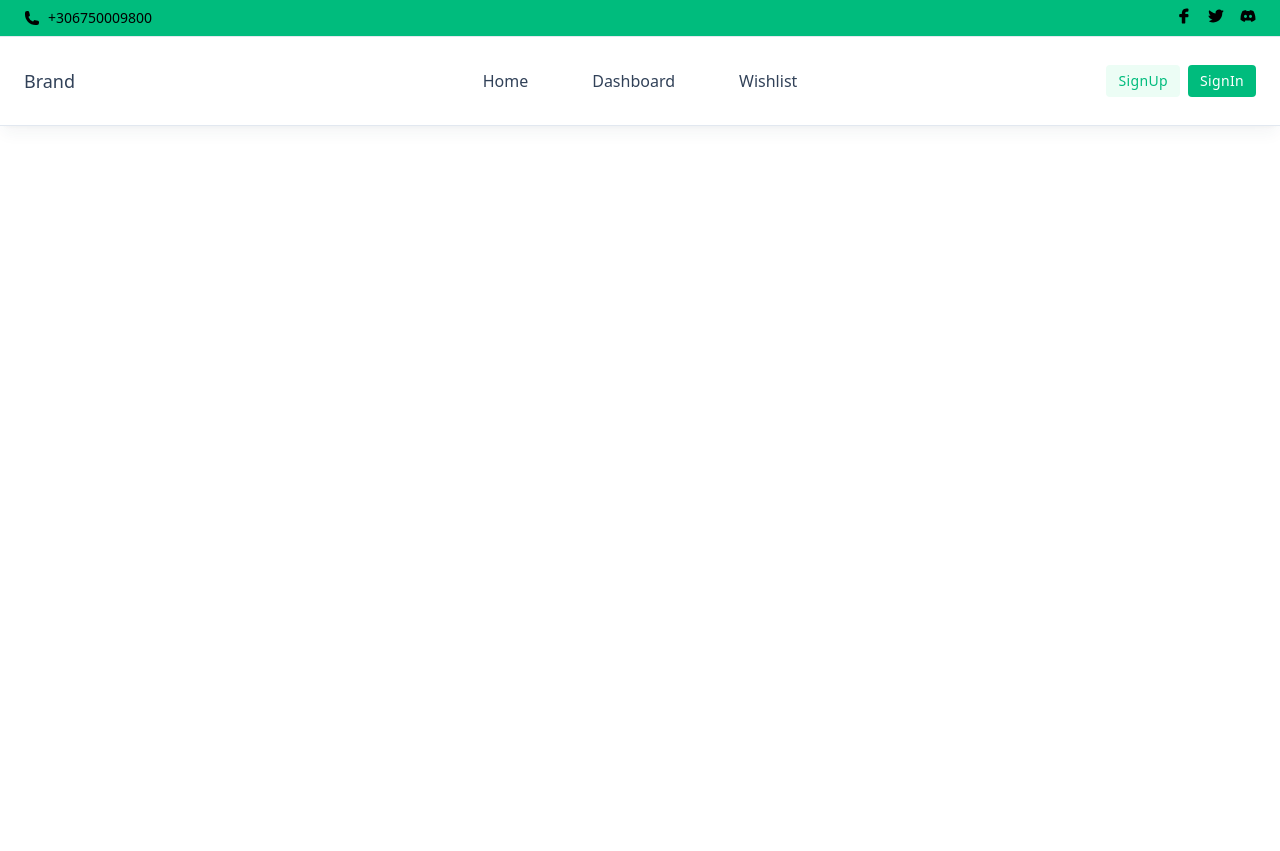
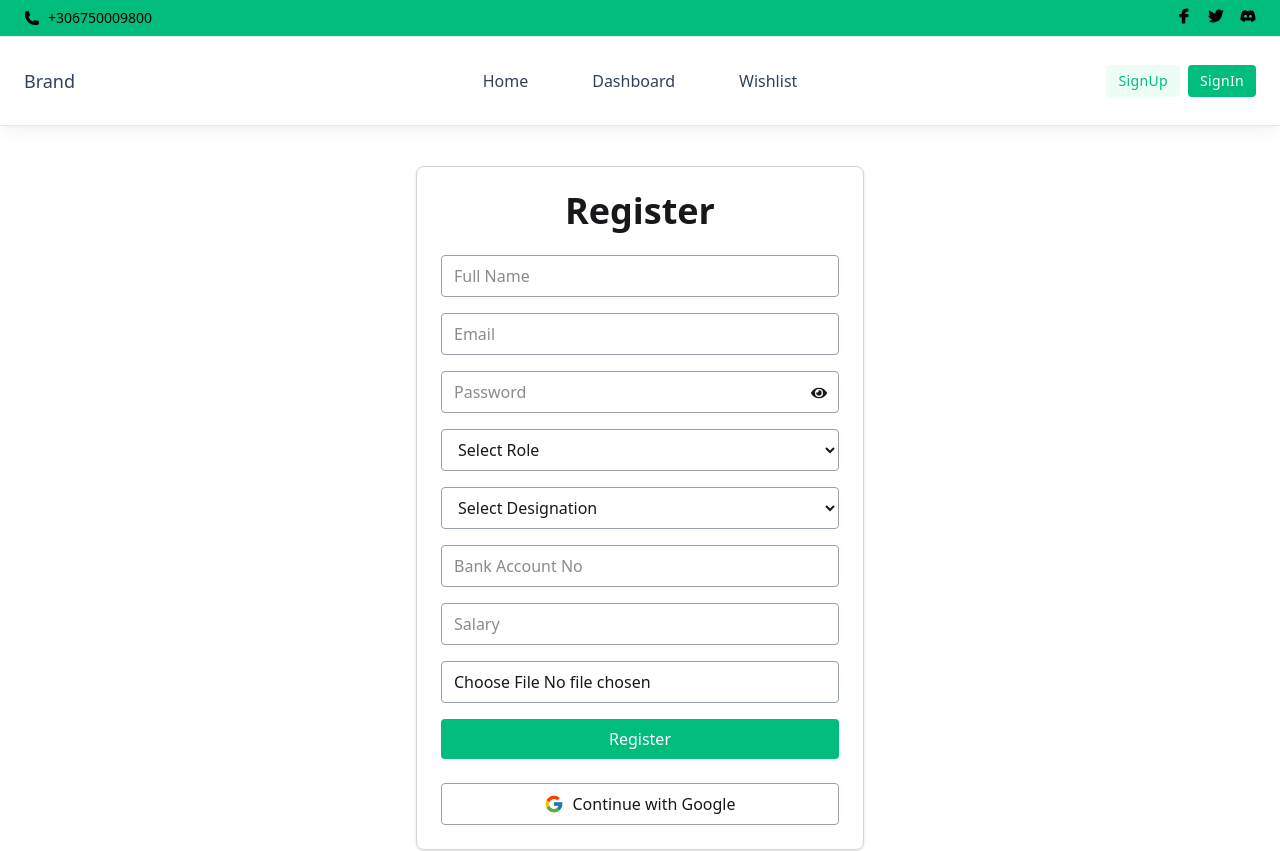
Before and after one commit to islamemon59/employee-management-system-client, a React (Vite) app: page /register in a window 1280 px wide. Shown: the top 851 px of the page. Built offline with nearby package versions, Linux system fonts and the light colour scheme; no server answers.

Commit message:
register form added employee data inserted

```diff
--- /dev/null
+++ b/src/Api/PostEmployeeData.js
@@ -0,0 +1,14 @@
+import axios from "axios";
+
+export const postEmployeeData = async (employeeData) => {
+  try {
+    const { data } = await axios.post(
+      `${import.meta.env.VITE_URL}employee-data`,
+      employeeData
+    );
+    return data;
+  } catch (error) {
+    console.error("Error posting employee data:", error);
+    throw error;
+  }
+};
--- a/src/Shared/Login/Login.jsx
+++ b/src/Shared/Login/Login.jsx
@@ -2,7 +2,7 @@ import React from "react";
 import { useForm } from "react-hook-form";
 import SocialLoginButton from "../../Components/SocialLoginButton/SocialLoginButton";
 import useAuth from "../../Hooks/useAuth";
-import { useLocation, useNavigate } from "react-router";
+import { Link, useLocation, useNavigate } from "react-router";
 
 const Login = () => {
   const { signInUser } = useAuth();
@@ -30,7 +30,7 @@ const Login = () => {
 
   return (
     <div className="max-w-md mx-auto mt-20 p-6 border border-gray-300 rounded-lg shadow">
-      <h2 className="text-2xl font-semibold mb-4 text-center">Login</h2>
+      <h2 className="text-3xl md:text-4xl font-bold mb-6 text-center">Login now</h2>
 
       <form onSubmit={handleSubmit(onSubmit)} className="space-y-4">
         <div>
@@ -66,6 +66,7 @@ const Login = () => {
           Login
         </button>
       </form>
+        <Link to="/register" className="font-semibold text-sm mt-1">Don't have an account <span className="text-indigo-700 hover:border-b-1 cursor-pointer">Register</span></Link>
 
       <SocialLoginButton
       ></SocialLoginButton>
--- a/src/Shared/Register/Register.jsx
+++ b/src/Shared/Register/Register.jsx
@@ -1,11 +1,210 @@
-import React from 'react';
+import React, { useState } from "react";
+import { useForm } from "react-hook-form";
+import { FaEye, FaRegEyeSlash } from "react-icons/fa";
+import SocialLoginButton from "../../Components/SocialLoginButton/SocialLoginButton";
+import { uploadImage } from "../../Api/ImageUploadApi";
+import { postEmployeeData } from "../../Api/PostEmployeeData";
+import useAuth from "../../Hooks/useAuth";
 
 const Register = () => {
-    return (
+  const {
+    register,
+    handleSubmit,
+    formState: { errors },
+  } = useForm();
+  const [isPassword, setIsPassword] = useState(false);
+  const { createUser } = useAuth();
+
+  const onSubmit = async (data) => {
+    console.log("Form Data:", data);
+
+    const image = await uploadImage(data?.photo[0]);
+
+    createUser(data?.email, data?.password)
+      .then(async (res) => {
+        const employeeData = {
+          bank_account_no: data.bank_account_no,
+          designation: data.designation,
+          email: data.email,
+          password: data?.password,
+          name: data.name,
+          photo: image,
+          role: data.role,
+          salary: data.salary,
+          status: "unVerified",
+          created_at: new Date().toISOString(),
+          last_log_in: new Date().toISOString(),
+        };
+
+        console.log(employeeData);
+        const result = await postEmployeeData(employeeData);
+        console.log(result);
+        console.log(res);
+      })
+      .catch((error) => {
+        console.log(error);
+      });
+  };
+
+  return (
+    <div className="max-w-md mx-auto mt-10 p-6 border border-gray-300 rounded-lg shadow">
+      <h2 className="text-3xl md:text-4xl font-bold mb-6 text-center">
+        Register
+      </h2>
+
+      <form onSubmit={handleSubmit(onSubmit)} className="space-y-4">
         <div>
+          <input
+            type="text"
+            placeholder="Full Name"
+            className="w-full border border-gray-400 px-3 py-2 rounded"
+            {...register("name", { required: "Name is required" })}
+          />
+          {errors.name && (
+            <p className="text-red-500 text-sm mt-1">{errors.name.message}</p>
+          )}
+        </div>
 
+        <div>
+          <input
+            type="email"
+            placeholder="Email"
+            className="w-full border border-gray-400 px-3 py-2 rounded"
+            {...register("email", { required: "Email is required" })}
+          />
+          {errors.email && (
+            <p className="text-red-500 text-sm mt-1">{errors.email.message}</p>
+          )}
         </div>
-    );
+
+        <div className="relative">
+          <input
+            type={isPassword ? "text" : "password"}
+            placeholder="Password"
+            className="w-full border border-gray-400 px-3 py-2 rounded"
+            {...register("password", {
+              required: "Password is required",
+              minLength: {
+                value: 6,
+                message: "Password must be at least 6 characters",
+              },
+              validate: {
+                hasCapital: (value) =>
+                  /[A-Z]/.test(value) ||
+                  "Must contain at least one capital letter",
+                hasSpecial: (value) =>
+                  /[!@#$%^&*(),.?":{}|<>]/.test(value) ||
+                  "Must contain at least one special character",
+              },
+            })}
+          ></input>
+          {isPassword ? (
+            <FaRegEyeSlash
+              onClick={() => setIsPassword(!isPassword)}
+              className="absolute bottom-3 right-3"
+            />
+          ) : (
+            <FaEye
+              onClick={() => setIsPassword(!isPassword)}
+              className="absolute bottom-3 right-3"
+            />
+          )}
+
+          {errors.password && (
+            <p className="text-red-500 text-sm mt-1">
+              {errors.password.message}
+            </p>
+          )}
+        </div>
+
+        <div>
+          <select
+            className="w-full border border-gray-400 px-3 py-2 rounded"
+            {...register("role", { required: "Role is required" })}
+          >
+            <option value="">Select Role</option>
+            <option value="Employee">Employee</option>
+            <option value="HR">HR</option>
+          </select>
+          {errors.role && (
+            <p className="text-red-500 text-sm mt-1">{errors.role.message}</p>
+          )}
+        </div>
+
+        <div>
+          <select
+            className="w-full border border-gray-400 px-3 py-2 rounded"
+            {...register("designation", {
+              required: "Designation is required",
+            })}
+          >
+            <option value="">Select Designation</option>
+            <option value="Sales Assistant">Sales Assistant</option>
+            <option value="Social Media Executive">
+              Social Media Executive
+            </option>
+            <option value="Digital Marketer">Digital Marketer</option>
+          </select>
+          {errors.designation && (
+            <p className="text-red-500 text-sm mt-1">
+              {errors.designation.message}
+            </p>
+          )}
+        </div>
+
+        <div>
+          <input
+            type="text"
+            placeholder="Bank Account No"
+            className="w-full border border-gray-400 px-3 py-2 rounded"
+            {...register("bank_account_no", {
+              required: "Bank account number is required",
+            })}
+          />
+          {errors.bank_account_no && (
+            <p className="text-red-500 text-sm mt-1">
+              {errors.bank_account_no.message}
+            </p>
+          )}
+        </div>
+
+        <div>
+          <input
+            type="number"
+            placeholder="Salary"
+            className="w-full border border-gray-400 px-3 py-2 rounded"
+            {...register("salary", { required: "Salary is required" })}
+          />
+          {errors.salary && (
+            <p className="text-red-500 text-sm mt-1">{errors.salary.message}</p>
+          )}
+        </div>
+
+        <div>
+          <input
+            type="file"
+            accept="image/*"
+            className="w-full border border-gray-400 px-3 py-2 rounded"
+            {...register("photo", { required: "Photo is required" })}
+          />
+          {errors.photo && (
+            <p className="text-red-500 text-sm mt-1">{errors.photo.message}</p>
+          )}
+        </div>
+
+        <button
+          type="submit"
+          className="w-full bg-emerald-500 text-white py-2 rounded hover:bg-emerald-600"
+        >
+          Register
+        </button>
+      </form>
+
+      <div className="mt-6 text-center">
+        <SocialLoginButton />
+      </div>
+    </div>
+  );
 };
 
 export default Register;
```
